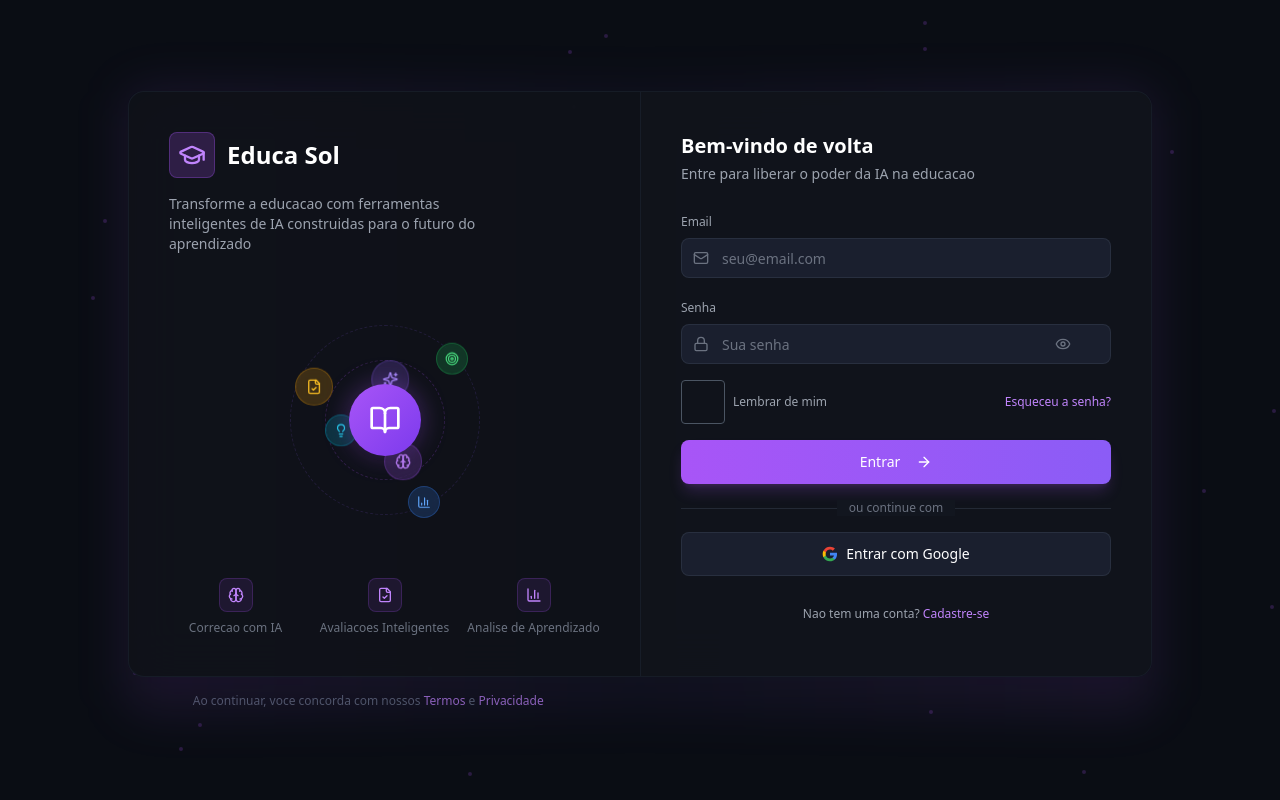
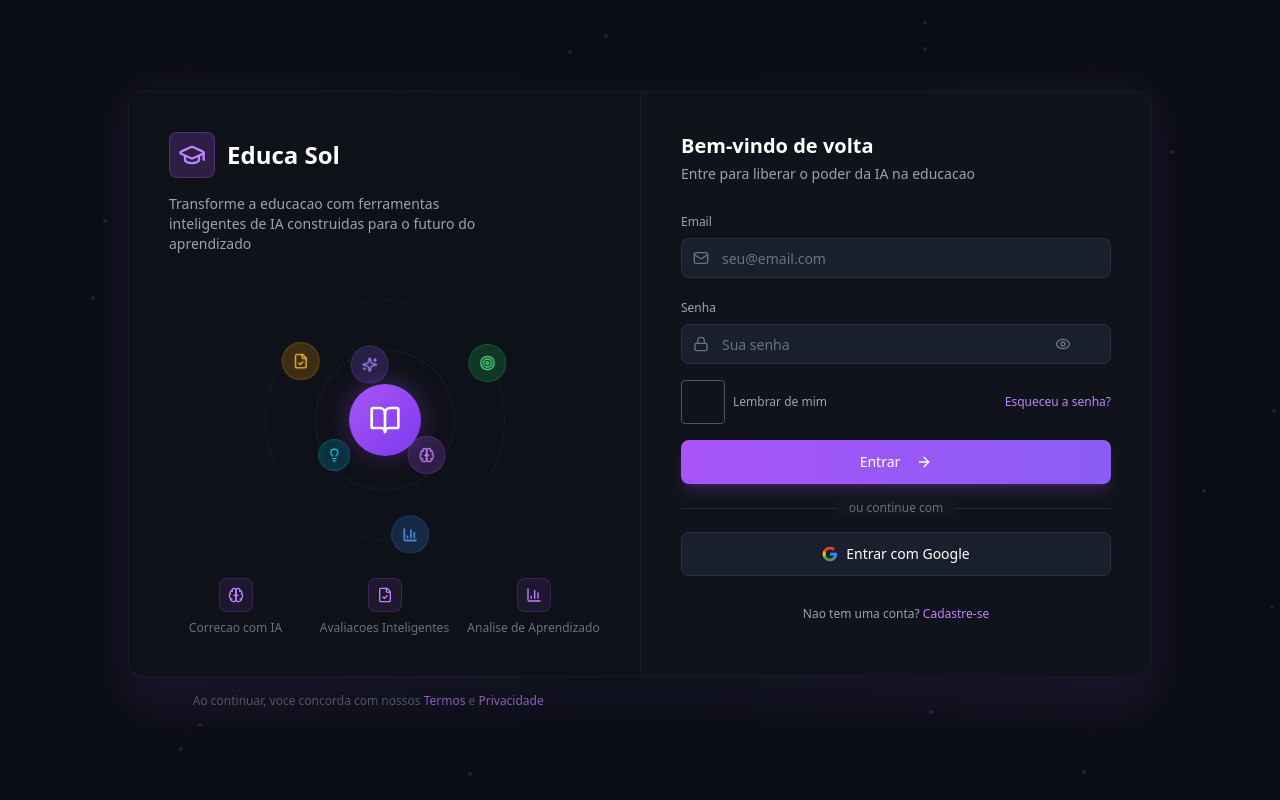
Before and after one commit to hudsonargollo/educassol, a React (Vite) app: page /auth in a window 1280 px wide. Built offline with nearby package versions, Linux system fonts and the light colour scheme.

Commit message:
Wider orbits with more spacing between them

```diff
--- a/src/pages/Auth.tsx
+++ b/src/pages/Auth.tsx
@@ -77,10 +77,10 @@ const Auth = () => {
           0%, 100% { box-shadow: 0 0 20px rgba(168, 85, 247, 0.3); }
           50% { box-shadow: 0 0 40px rgba(168, 85, 247, 0.5); }
         }
-        .orbit-inner { animation: orbit-cw 15s linear infinite; }
-        .orbit-outer { animation: orbit-ccw 25s linear infinite; }
-        .counter-inner { animation: counter-rotate-cw 15s linear infinite; }
-        .counter-outer { animation: counter-rotate-ccw 25s linear infinite; }
+        .orbit-inner { animation: orbit-cw 18s linear infinite; }
+        .orbit-outer { animation: orbit-ccw 30s linear infinite; }
+        .counter-inner { animation: counter-rotate-cw 18s linear infinite; }
+        .counter-outer { animation: counter-rotate-ccw 30s linear infinite; }
         .center-glow { animation: pulse-glow 3s ease-in-out infinite; }
       `}</style>
 
@@ -106,12 +106,12 @@ const Auth = () => {
               </div>
               <h1 className="text-2xl font-bold text-white">Educa Sol</h1>
             </div>
-            <p className="text-gray-400 text-sm mb-8 max-w-xs">
+            <p className="text-gray-400 text-sm mb-6 max-w-xs">
               Transforme a educacao com ferramentas inteligentes de IA construidas para o futuro do aprendizado
             </p>
 
             {/* Orbiting icons */}
-            <div className="relative flex-1 min-h-[240px] flex items-center justify-center">
+            <div className="relative flex-1 min-h-[280px] flex items-center justify-center">
               {/* Center icon with glow */}
               <div className="relative z-20 center-glow rounded-full">
                 <div className="relative p-5 rounded-full bg-gradient-to-br from-examai-purple-500 to-violet-600 shadow-lg">
@@ -119,14 +119,14 @@ const Auth = () => {
                 </div>
               </div>
 
-              {/* Inner orbit ring */}
-              <div className="absolute w-[120px] h-[120px] rounded-full border border-dashed border-examai-purple-500/20" />
+              {/* Inner orbit ring - 140px */}
+              <div className="absolute w-[140px] h-[140px] rounded-full border border-dashed border-examai-purple-500/20" />
 
-              {/* Outer orbit ring */}
-              <div className="absolute w-[190px] h-[190px] rounded-full border border-dashed border-violet-500/15" />
+              {/* Outer orbit ring - 240px */}
+              <div className="absolute w-[240px] h-[240px] rounded-full border border-dashed border-violet-500/15" />
 
-              {/* Inner orbit container - rotates clockwise */}
-              <div className="absolute w-[120px] h-[120px] orbit-inner">
+              {/* Inner orbit container - 140px, rotates clockwise */}
+              <div className="absolute w-[140px] h-[140px] orbit-inner">
                 {/* Icon at top (0deg) */}
                 <div className="absolute top-0 left-1/2 -translate-x-1/2 -translate-y-1/2 counter-inner">
                   <div className="p-2.5 rounded-full bg-examai-purple-500/20 border border-examai-purple-500/30 backdrop-blur-sm">
@@ -134,21 +134,21 @@ const Auth = () => {
                   </div>
                 </div>
                 {/* Icon at bottom-left (120deg) */}
-                <div className="absolute bottom-[15%] left-[6%] -translate-x-1/2 counter-inner">
+                <div className="absolute bottom-[13%] left-[3%] -translate-x-1/2 counter-inner">
                   <div className="p-2.5 rounded-full bg-violet-500/20 border border-violet-500/30 backdrop-blur-sm">
                     <Sparkles className="h-4 w-4 text-violet-400" />
                   </div>
                 </div>
                 {/* Icon at bottom-right (240deg) */}
-                <div className="absolute bottom-[15%] right-[6%] translate-x-1/2 counter-inner">
+                <div className="absolute bottom-[13%] right-[3%] translate-x-1/2 counter-inner">
                   <div className="p-2 rounded-full bg-cyan-500/20 border border-cyan-500/30 backdrop-blur-sm">
                     <Lightbulb className="h-3.5 w-3.5 text-cyan-400" />
                   </div>
                 </div>
               </div>
 
-              {/* Outer orbit container - rotates counter-clockwise */}
-              <div className="absolute w-[190px] h-[190px] orbit-outer">
+              {/* Outer orbit container - 240px, rotates counter-clockwise */}
+              <div className="absolute w-[240px] h-[240px] orbit-outer">
                 {/* Icon at top (0deg) */}
                 <div className="absolute top-0 left-1/2 -translate-x-1/2 -translate-y-1/2 counter-outer">
                   <div className="p-2.5 rounded-full bg-amber-500/20 border border-amber-500/30 backdrop-blur-sm">
@@ -157,21 +157,21 @@ const Auth = () => {
                 </div>
                 {/* Icon at bottom-left (120deg) */}
                 <div className="absolute bottom-[13%] left-[3%] -translate-x-1/2 counter-outer">
-                  <div className="p-2 rounded-full bg-blue-500/20 border border-blue-500/30 backdrop-blur-sm">
-                    <BarChart3 className="h-3.5 w-3.5 text-blue-400" />
+                  <div className="p-2.5 rounded-full bg-blue-500/20 border border-blue-500/30 backdrop-blur-sm">
+                    <BarChart3 className="h-4 w-4 text-blue-400" />
                   </div>
                 </div>
                 {/* Icon at bottom-right (240deg) */}
                 <div className="absolute bottom-[13%] right-[3%] translate-x-1/2 counter-outer">
-                  <div className="p-2 rounded-full bg-green-500/20 border border-green-500/30 backdrop-blur-sm">
-                    <Target className="h-3.5 w-3.5 text-green-400" />
+                  <div className="p-2.5 rounded-full bg-green-500/20 border border-green-500/30 backdrop-blur-sm">
+                    <Target className="h-4 w-4 text-green-400" />
                   </div>
                 </div>
               </div>
             </div>
 
             {/* Feature items */}
-            <div className="grid grid-cols-3 gap-4 mt-6">
+            <div className="grid grid-cols-3 gap-4 mt-4">
               <FeatureItem icon={<Brain className="h-4 w-4" />} label="Correcao com IA" />
               <FeatureItem icon={<FileCheck className="h-4 w-4" />} label="Avaliacoes Inteligentes" />
               <FeatureItem icon={<BarChart3 className="h-4 w-4" />} label="Analise de Aprendizado" />
```
